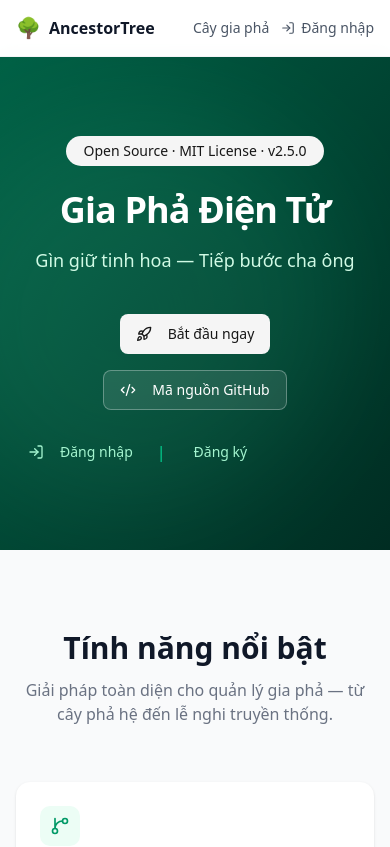
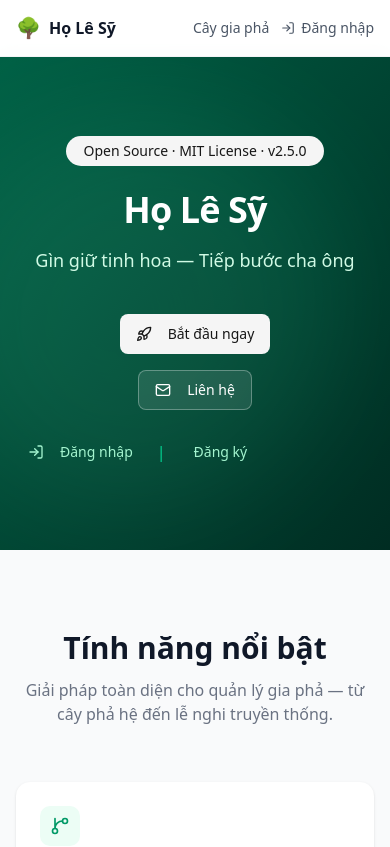
Before and after one commit to sythai263/Genealogy, a Next.js app: page /welcome in a window 390 px wide. Shown: the top 847 px of the page. Built offline with nearby package versions, Linux system fonts and the light colour scheme; no server answers.

Commit message:
fix hardcode

```diff
--- a/src/app/(landing)/ancestral-hall/ancestral-hall-content.tsx
+++ b/src/app/(landing)/ancestral-hall/ancestral-hall-content.tsx
@@ -12,6 +12,7 @@ import { useState } from 'react';
 import { useClanSettings } from '@/hooks/use-clan-settings';
 import { Card, CardContent, CardHeader, CardTitle } from '@/components/ui/card';
 import { Skeleton } from '@/components/ui/skeleton';
+import { CLAN_FULL_NAME } from '@lib';
 import { Landmark, ImageIcon, Calendar, MapPin, BookOpen } from 'lucide-react';
 import Link from 'next/link';
 import type { CeremonyScheduleItem } from '@/types';
@@ -42,7 +43,7 @@ export function AncestralHallContent() {
           Nhà thờ họ
         </h1>
         <p className="text-lg text-gray-600">
-          {cs?.clan_full_name ?? 'Gia Phả Điện Tử'}
+          {cs?.clan_full_name ?? CLAN_FULL_NAME}
         </p>
       </div>
 
--- a/src/app/(landing)/ancestral-hall/page.tsx
+++ b/src/app/(landing)/ancestral-hall/page.tsx
@@ -2,19 +2,20 @@
  * @project AncestorTree
  * @file src/app/(landing)/ancestral-hall/page.tsx
  * @description Public ancestral hall page — gallery, schedule, location
- * @version 1.0.0
- * @updated 2026-03-09
+ * @version 1.1.0
+ * @updated 2026-07-19
  */
 
 import type { Metadata } from 'next';
+import { CLAN_NAME } from '@lib';
 import { AncestralHallContent } from './ancestral-hall-content';
 
 export const metadata: Metadata = {
-  title: 'Nhà thờ họ — AncestorTree',
-  description: 'Thông tin nhà thờ họ, hình ảnh, lịch tế lễ hàng năm',
+  title: `Nhà thờ họ — ${CLAN_NAME}`,
+  description: `Thông tin nhà thờ ${CLAN_NAME}, hình ảnh, lịch tế lễ hàng năm`,
   openGraph: {
-    title: 'Nhà thờ họ — AncestorTree',
-    description: 'Thông tin nhà thờ họ, hình ảnh, lịch tế lễ hàng năm',
+    title: `Nhà thờ họ — ${CLAN_NAME}`,
+    description: `Thông tin nhà thờ ${CLAN_NAME}, hình ảnh, lịch tế lễ hàng năm`,
     locale: 'vi_VN',
     type: 'website',
   },
--- a/src/app/(landing)/council/council-content.tsx
+++ b/src/app/(landing)/council/council-content.tsx
@@ -11,6 +11,7 @@
 import { useClanSettings } from '@/hooks/use-clan-settings';
 import { Card, CardContent, CardHeader, CardTitle } from '@/components/ui/card';
 import { Skeleton } from '@/components/ui/skeleton';
+import { CLAN_FULL_NAME } from '@lib';
 import { Users, BookOpen, Target } from 'lucide-react';
 import Link from 'next/link';
 import type { CouncilMember } from '@/types';
@@ -39,7 +40,7 @@ export function CouncilContent() {
           Hội đồng gia tộc
         </h1>
         <p className="text-lg text-gray-600">
-          {cs?.clan_full_name ?? 'Gia Phả Điện Tử'}
+          {cs?.clan_full_name ?? CLAN_FULL_NAME}
         </p>
       </div>
 
--- a/src/app/(landing)/council/page.tsx
+++ b/src/app/(landing)/council/page.tsx
@@ -2,19 +2,20 @@
  * @project AncestorTree
  * @file src/app/(landing)/council/page.tsx
  * @description Public council page — clan leadership, history, mission
- * @version 1.0.0
- * @updated 2026-03-09
+ * @version 1.1.0
+ * @updated 2026-07-19
  */
 
 import type { Metadata } from 'next';
+import { CLAN_NAME } from '@lib';
 import { CouncilContent } from './council-content';
 
 export const metadata: Metadata = {
-  title: 'Hội đồng gia tộc — AncestorTree',
-  description: 'Ban quản trị, lịch sử và sứ mệnh dòng họ',
+  title: `Hội đồng gia tộc — ${CLAN_NAME}`,
+  description: `Ban quản trị, lịch sử và sứ mệnh ${CLAN_NAME}`,
   openGraph: {
-    title: 'Hội đồng gia tộc — AncestorTree',
-    description: 'Ban quản trị, lịch sử và sứ mệnh dòng họ',
+    title: `Hội đồng gia tộc — ${CLAN_NAME}`,
+    description: `Ban quản trị, lịch sử và sứ mệnh ${CLAN_NAME}`,
     locale: 'vi_VN',
     type: 'website',
   },
--- a/src/app/(landing)/family-tree/family-tree-content.tsx
+++ b/src/app/(landing)/family-tree/family-tree-content.tsx
@@ -13,6 +13,7 @@ import { GitBranchPlus } from 'lucide-react';
 import { LandingAuthCta } from '@components/layout';
 import { Skeleton } from '@components/ui';
 import { useClanSettings } from '@hooks';
+import { CLAN_FULL_NAME } from '@lib';
 
 const FamilyTreeV3 = dynamic(
   () =>
@@ -32,7 +33,7 @@ const FamilyTreeV3 = dynamic(
 export function FamilyTreeContent() {
   const { data: clanSettings } = useClanSettings();
   const clanName =
-    clanSettings?.clan_full_name ?? clanSettings?.clan_name ?? 'Dòng họ';
+    clanSettings?.clan_full_name ?? clanSettings?.clan_name ?? CLAN_FULL_NAME;
 
   return (
     <div className="flex h-[calc(100dvh-3.5rem)] flex-col overflow-hidden bg-muted/20">
--- a/src/app/(landing)/family-tree/page.tsx
+++ b/src/app/(landing)/family-tree/page.tsx
@@ -2,21 +2,20 @@
  * @project AncestorTree
  * @file src/app/(landing)/family-tree/page.tsx
  * @description Public landing page to view interactive family tree (V3)
- * @version 1.0.0
+ * @version 1.1.0
  * @updated 2026-07-19
  */
 
 import type { Metadata } from 'next';
+import { CLAN_NAME } from '@lib';
 import { FamilyTreeContent } from './family-tree-content';
 
 export const metadata: Metadata = {
-  title: 'Cây gia phả — AncestorTree',
-  description:
-    'Xem cây gia phả tương tác của dòng họ. Zoom, kéo, tìm kiếm thành viên — tối ưu cho điện thoại.',
+  title: `Cây gia phả — ${CLAN_NAME}`,
+  description: `Xem cây gia phả tương tác của ${CLAN_NAME}. Zoom, kéo, tìm kiếm thành viên — tối ưu cho điện thoại.`,
   openGraph: {
-    title: 'Cây gia phả — AncestorTree',
-    description:
-      'Xem cây gia phả tương tác của dòng họ. Zoom, kéo, tìm kiếm thành viên — tối ưu cho điện thoại.',
+    title: `Cây gia phả — ${CLAN_NAME}`,
+    description: `Xem cây gia phả tương tác của ${CLAN_NAME}. Zoom, kéo, tìm kiếm thành viên — tối ưu cho điện thoại.`,
     locale: 'vi_VN',
     type: 'website',
   },
--- a/src/app/(landing)/layout.tsx
+++ b/src/app/(landing)/layout.tsx
@@ -8,6 +8,7 @@
 
 import Link from 'next/link';
 import { LandingAuthCta } from '@components/layout';
+import { CLAN_NAME } from '@lib';
 
 export default function LandingLayout({
   children,
@@ -21,11 +22,8 @@ export default function LandingLayout({
           <div className="flex items-center gap-2">
             <Link href="/welcome" className="flex items-center gap-2">
               <span className="text-xl">🌳</span>
-              <span className="font-semibold text-gray-900">AncestorTree</span>
+              <span className="font-semibold text-gray-900">{CLAN_NAME}</span>
             </Link>
-            <span className="ml-1 hidden text-xs text-gray-400 sm:inline">
-              Gia Phả Điện Tử
-            </span>
           </div>
           <div className="flex items-center gap-3 sm:gap-4">
             <Link
--- a/src/app/(landing)/register-member/page.tsx
+++ b/src/app/(landing)/register-member/page.tsx
@@ -2,19 +2,20 @@
  * @project AncestorTree
  * @file src/app/(landing)/register-member/page.tsx
  * @description Public member registration form — no auth required
- * @version 1.0.0
- * @updated 2026-03-09
+ * @version 1.1.0
+ * @updated 2026-07-19
  */
 
 import type { Metadata } from 'next';
+import { CLAN_NAME } from '@lib';
 import { RegisterMemberForm } from './register-member-form';
 
 export const metadata: Metadata = {
-  title: 'Đăng ký thành viên — AncestorTree',
-  description: 'Ghi danh vào gia phả dòng họ — dành cho con cháu sống xa',
+  title: `Đăng ký thành viên — ${CLAN_NAME}`,
+  description: `Ghi danh vào gia phả ${CLAN_NAME} — dành cho con cháu sống xa`,
   openGraph: {
-    title: 'Đăng ký thành viên — AncestorTree',
-    description: 'Ghi danh vào gia phả dòng họ — dành cho con cháu sống xa',
+    title: `Đăng ký thành viên — ${CLAN_NAME}`,
+    description: `Ghi danh vào gia phả ${CLAN_NAME} — dành cho con cháu sống xa`,
     locale: 'vi_VN',
     type: 'website',
   },
--- a/src/app/(landing)/welcome/page.tsx
+++ b/src/app/(landing)/welcome/page.tsx
@@ -2,13 +2,14 @@
  * @project AncestorTree
  * @file src/app/(landing)/welcome/page.tsx
  * @description Public landing page — 10 sections, Vietnamese-first, SSR static
- * @version 2.4.0
- * @updated 2026-03-01
+ * @version 2.5.0
+ * @updated 2026-07-19
  */
 
 import { Badge } from '@/components/ui/badge';
 import { Button } from '@/components/ui/button';
 import { Card, CardContent, CardHeader, CardTitle } from '@/components/ui/card';
+import { CLAN_FULL_NAME, CLAN_NAME } from '@lib';
 import {
   Award,
   BarChart3,
@@ -18,7 +19,6 @@ import {
   Calendar,
   ChevronRight,
   Clock,
-  Code2,
   FileDown,
   GitBranch,
   Heart,
@@ -41,26 +41,20 @@ import {
 import type { Metadata } from 'next';
 import Link from 'next/link';
 
-const GITHUB_REPO = 'https://github.com/Minh-Tam-Solution/AncestorTree';
-const GITHUB_RELEASES = `${GITHUB_REPO}/releases`;
-const GITHUB_ISSUES = `${GITHUB_REPO}/issues`;
-const GITHUB_DISCUSSIONS = `${GITHUB_REPO}/discussions`;
-
 export const metadata: Metadata = {
-  title: 'AncestorTree — Gia Phả Điện Tử',
-  description:
-    'Phần mềm mã nguồn mở quản lý gia phả điện tử. Cây gia phả tương tác, lịch âm dương, quản lý dòng họ. Miễn phí, tự host, có bản Desktop offline.',
+  title: `AncestorTree — ${CLAN_FULL_NAME}`,
+  description: `Gia phả điện tử ${CLAN_FULL_NAME}. Cây gia phả tương tác, lịch âm dương, quản lý dòng họ.`,
   alternates: {
     canonical: 'https://ancestortree.info/welcome',
   },
   openGraph: {
-    title: 'AncestorTree — Gia Phả Điện Tử',
+    title: `AncestorTree — ${CLAN_FULL_NAME}`,
     description: 'Gìn giữ tinh hoa — Tiếp bước cha ông',
     type: 'website',
     locale: 'vi_VN',
     url: 'https://ancestortree.info/welcome',
     images: [
-      { url: '/og-landing.png', width: 1200, height: 630, alt: 'AncestorTree' },
+      { url: '/og-landing.png', width: 1200, height: 630, alt: CLAN_FULL_NAME },
     ],
   },
 };
@@ -208,7 +202,7 @@ export default function WelcomePage() {
             Open Source &middot; MIT License &middot; v2.5.0
           </Badge>
           <h1 className='text-4xl sm:text-5xl md:text-6xl font-bold tracking-tight mb-4'>
-            Gia Phả Điện Tử
+            {CLAN_FULL_NAME}
           </h1>
           <p className='text-lg sm:text-xl text-emerald-100 max-w-2xl mx-auto mb-10'>
             Gìn giữ tinh hoa — Tiếp bước cha ông
@@ -224,9 +218,9 @@ export default function WelcomePage() {
               size='lg'
               className='bg-white/10 border border-white/30 text-white hover:bg-white/20'
               asChild>
-              <a href={GITHUB_REPO} target='_blank' rel='noopener noreferrer'>
-                <Code2 className='mr-2 h-5 w-5' />
-                Mã nguồn GitHub
+              <a href='#contact'>
+                <Mail className='mr-2 h-5 w-5' />
+                Liên hệ
               </a>
             </Button>
           </div>
@@ -500,10 +494,9 @@ export default function WelcomePage() {
               <CardContent className='space-y-4'>
                 <div className='bg-gray-900 text-gray-100 rounded-lg p-4 font-mono text-sm leading-relaxed'>
                   <p className='text-gray-400'>
-                    # Clone &amp; chạy (cần Docker Desktop + pnpm)
+                    # Chạy local (cần Docker Desktop + pnpm)
                   </p>
-                  <p>git clone {GITHUB_REPO}.git</p>
-                  <p>cd AncestorTree/frontend</p>
+                  <p>cd frontend</p>
                   <p>
                     pnpm install &amp;&amp; pnpm local:setup &amp;&amp; pnpm dev
                   </p>
@@ -540,15 +533,7 @@ export default function WelcomePage() {
                 <p className='text-sm text-gray-600'>
                   Bản Desktop (offline, không cần Docker) đang chờ Apple
                   Developer Certificate. Khi code signing sẵn sàng, bản cài đặt
-                  sẽ được phát hành tại{' '}
-                  <a
-                    href={GITHUB_RELEASES}
-                    target='_blank'
-                    rel='noopener noreferrer'
-                    className='underline text-emerald-700 hover:text-emerald-800'>
-                    GitHub Releases
-                  </a>
-                  .
+                  sẽ được thông báo trên trang này.
                 </p>
               </CardContent>
             </Card>
@@ -677,14 +662,11 @@ export default function WelcomePage() {
                 </div>
                 <h3 className='font-semibold'>Báo lỗi</h3>
                 <p className='text-sm text-gray-500'>
-                  Phát hiện lỗi? Tạo issue trên GitHub.
+                  Phát hiện lỗi? Vui lòng liên hệ ban quản trị.
                 </p>
                 <Button variant='outline' size='sm' asChild>
-                  <a
-                    href={`${GITHUB_ISSUES}/new?template=bug_report.md`}
-                    target='_blank'
-                    rel='noopener noreferrer'>
-                    Báo lỗi <ChevronRight className='ml-1 h-4 w-4' />
+                  <a href='#contact'>
+                    Liên hệ <ChevronRight className='ml-1 h-4 w-4' />
                   </a>
                 </Button>
               </CardContent>
@@ -699,10 +681,7 @@ export default function WelcomePage() {
                   Ý tưởng mới? Hãy chia sẻ với chúng tôi.
                 </p>
                 <Button variant='outline' size='sm' asChild>
-                  <a
-                    href={`${GITHUB_ISSUES}/new?template=feature_request.md`}
-                    target='_blank'
-                    rel='noopener noreferrer'>
+                  <a href='#contact'>
                     Đề xuất <ChevronRight className='ml-1 h-4 w-4' />
                   </a>
                 </Button>
@@ -715,13 +694,10 @@ export default function WelcomePage() {
                 </div>
                 <h3 className='font-semibold'>Thảo luận & hỗ trợ</h3>
                 <p className='text-sm text-gray-500'>
-                  Đặt câu hỏi, thảo luận với cộng đồng.
+                  Đặt câu hỏi, thảo luận với ban quản trị dòng họ.
                 </p>
                 <Button variant='outline' size='sm' asChild>
-                  <a
-                    href={GITHUB_DISCUSSIONS}
-                    target='_blank'
-                    rel='noopener noreferrer'>
+                  <a href='#contact'>
                     Thảo luận <ChevronRight className='ml-1 h-4 w-4' />
                   </a>
                 </Button>
@@ -737,8 +713,8 @@ export default function WelcomePage() {
           <div className='text-center mb-14'>
             <h2 className='text-3xl font-bold text-gray-900 mb-3'>Liên hệ</h2>
             <p className='text-gray-500 max-w-2xl mx-auto'>
-              Phần mềm được phát triển phục vụ chi tộc Đặng Đình, Thạch Lâm, Hà
-              Tĩnh. Con cháu họ Đặng vui lòng liên hệ để được hỗ trợ.
+              Phần mềm được phát triển phục vụ {CLAN_FULL_NAME}. Con cháu{' '}
+              {CLAN_NAME} vui lòng liên hệ để được hỗ trợ.
             </p>
           </div>
           <div className='grid grid-cols-1 md:grid-cols-2 gap-6 max-w-4xl mx-auto'>
@@ -808,16 +784,16 @@ export default function WelcomePage() {
         </div>
       </section>
 
-      {/* ───── 9. Dành cho lập trình viên ───── */}
+      {/* ───── 9. Dành cho thành viên ───── */}
       <section className='py-20 bg-gray-50'>
         <div className='max-w-6xl mx-auto px-4 sm:px-6 lg:px-8'>
           <div className='max-w-2xl mx-auto text-center'>
             <h2 className='text-3xl font-bold text-gray-900 mb-3'>
-              Dành cho lập trình viên
+              Tham gia {CLAN_NAME}
             </h2>
             <p className='text-gray-500 mb-8'>
-              Mã nguồn mở MIT — fork, tùy chỉnh và deploy cho dòng họ của bạn
-              trong 30 phút.
+              Đăng nhập để xem đầy đủ gia phả, hoặc ghi danh nếu bạn là con cháu
+              sống xa.
             </p>
             <div className='flex flex-wrap justify-center gap-2 mb-8'>
               {techStack.map(t => (
@@ -826,12 +802,20 @@ export default function WelcomePage() {
                 </Badge>
               ))}
             </div>
-            <Button asChild>
-              <a href={GITHUB_REPO} target='_blank' rel='noopener noreferrer'>
-                <Code2 className='mr-2 h-5 w-5' />
-                Xem mã nguồn trên GitHub
-              </a>
-            </Button>
+            <div className='flex flex-col sm:flex-row items-center justify-center gap-3'>
+              <Button asChild>
+                <Link href='/login'>
+                  <LogIn className='mr-2 h-5 w-5' />
+                  Đăng nhập
+                </Link>
+              </Button>
+              <Button variant='outline' asChild>
+                <Link href='/register-member'>
+                  <UserPlus className='mr-2 h-5 w-5' />
+                  Ghi danh thành viên
+                </Link>
+              </Button>
+            </div>
           </div>
         </div>
       </section>
@@ -842,36 +826,22 @@ export default function WelcomePage() {
           <div className='flex flex-col sm:flex-row items-center justify-between gap-4 text-sm text-gray-500'>
             <div className='flex items-center gap-2'>
               <span className='text-lg'>🌳</span>
-              <span className='font-semibold text-gray-700'>AncestorTree</span>
-              <span className='text-gray-400'>v2.5.0</span>
+              <span className='font-semibold text-gray-700'>{CLAN_NAME}</span>
             </div>
             <div className='flex items-center gap-4'>
-              <a
-                href={GITHUB_REPO}
-                target='_blank'
-                rel='noopener noreferrer'
-                className='hover:text-gray-700'>
-                GitHub
-              </a>
-              <a
-                href='https://github.com/Minh-Tam-Solution'
-                target='_blank'
-                rel='noopener noreferrer'
-                className='hover:text-gray-700'>
-                Minh Tam Solution
-              </a>
-              <a
-                href='https://github.com/Minh-Tam-Solution/tinysdlc'
-                target='_blank'
-                rel='noopener noreferrer'
-                className='hover:text-gray-700'>
-                TinySDLC
+              <Link href='/family-tree' className='hover:text-gray-700'>
+                Cây gia phả
+              </Link>
+              <Link href='/council' className='hover:text-gray-700'>
+                Hội đồng
+              </Link>
+              <a href='#contact' className='hover:text-gray-700'>
+                Liên hệ
               </a>
             </div>
           </div>
           <p className='text-center text-xs text-gray-400 mt-6'>
-            &copy; 2026 AncestorTree &middot; Tác giả: Đặng Thế Tài &middot;
-            Built with TinySDLC &middot; MIT License
+            &copy; {new Date().getFullYear()} {CLAN_FULL_NAME}
           </p>
         </div>
       </footer>
--- a/src/lib/clan-config.ts
+++ b/src/lib/clan-config.ts
@@ -2,21 +2,23 @@
  * @project AncestorTree
  * @file src/lib/clan-config.ts
  * @description Clan name configuration from environment variables
- * @version 1.0.0
- * @updated 2026-02-27
+ * @version 1.1.0
+ * @updated 2026-07-19
  */
 
-// Short clan name (e.g. "Họ Đặng")
-export const CLAN_NAME = process.env.NEXT_PUBLIC_CLAN_NAME || 'Họ Đặng';
+// Short clan name (e.g. "Họ Lê Sỹ") — override via NEXT_PUBLIC_CLAN_NAME
+export const CLAN_NAME = process.env.NEXT_PUBLIC_CLAN_NAME || 'Họ Lê Sỹ';
 
-// Full clan name with location (e.g. "Họ Đặng làng Kỷ Các")
-export const CLAN_FULL_NAME = process.env.NEXT_PUBLIC_CLAN_FULL_NAME || 'Họ Đặng làng Kỷ Các';
+// Full clan name with location — override via NEXT_PUBLIC_CLAN_FULL_NAME
+export const CLAN_FULL_NAME =
+  process.env.NEXT_PUBLIC_CLAN_FULL_NAME || 'Họ Lê Sỹ';
 
-// Derived: first letter of the family surname (e.g. "Đ" from "Họ Đặng")
+// Derived: first letter of the family surname (e.g. "L" from "Họ Lê Sỹ")
 const parts = CLAN_NAME.split(' ');
-export const CLAN_INITIAL = parts.length > 1 ? parts[parts.length - 1][0] : parts[0][0];
+export const CLAN_INITIAL =
+  parts.length > 1 ? parts[parts.length - 1][0] : parts[0][0];
 
-// Derived: location subtitle (e.g. "làng Kỷ Các" from full name minus short name)
+// Derived: location subtitle (e.g. from full name minus short name)
 export const CLAN_SUBTITLE = CLAN_FULL_NAME.startsWith(CLAN_NAME)
   ? CLAN_FULL_NAME.slice(CLAN_NAME.length).trim()
   : '';
```
Also changed, not shown: src/app/(landing)/register-member/register-member-form.tsx (+5 -3 lines).
